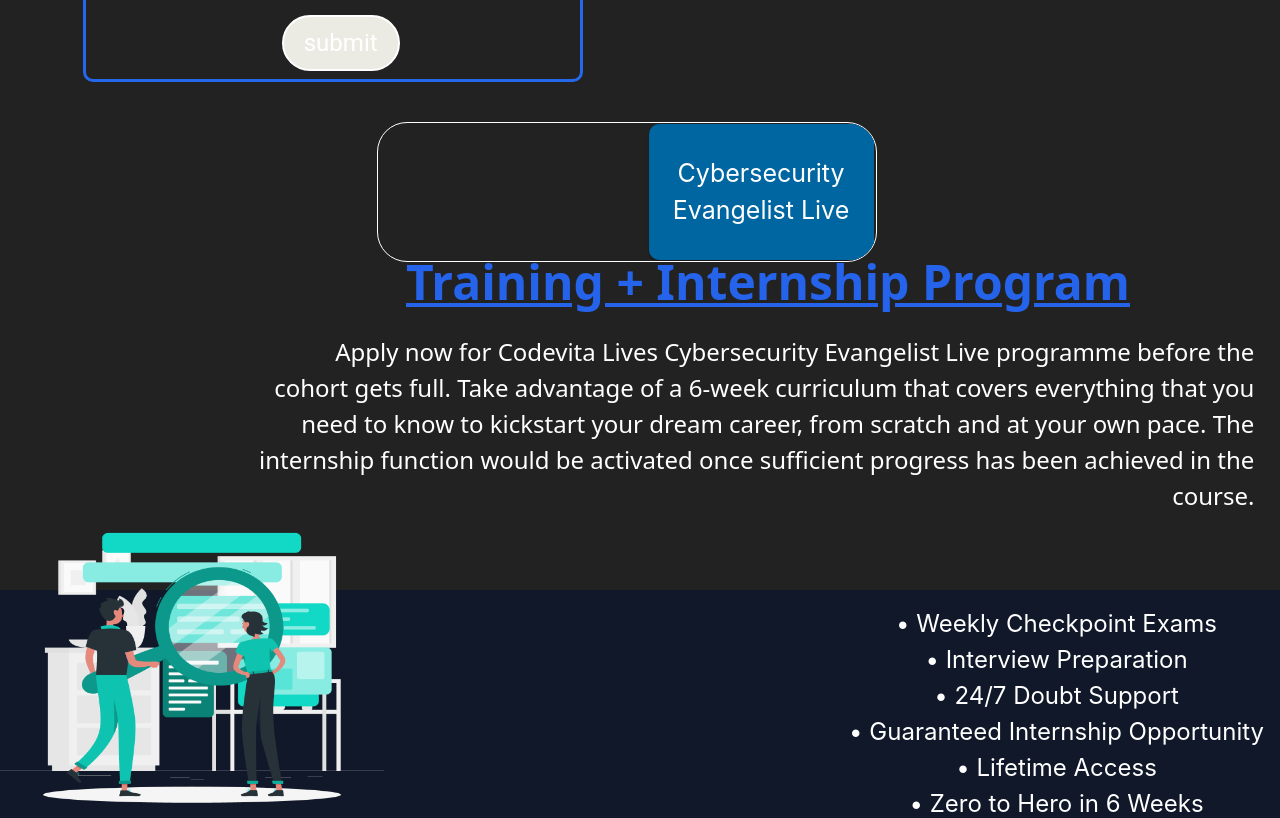
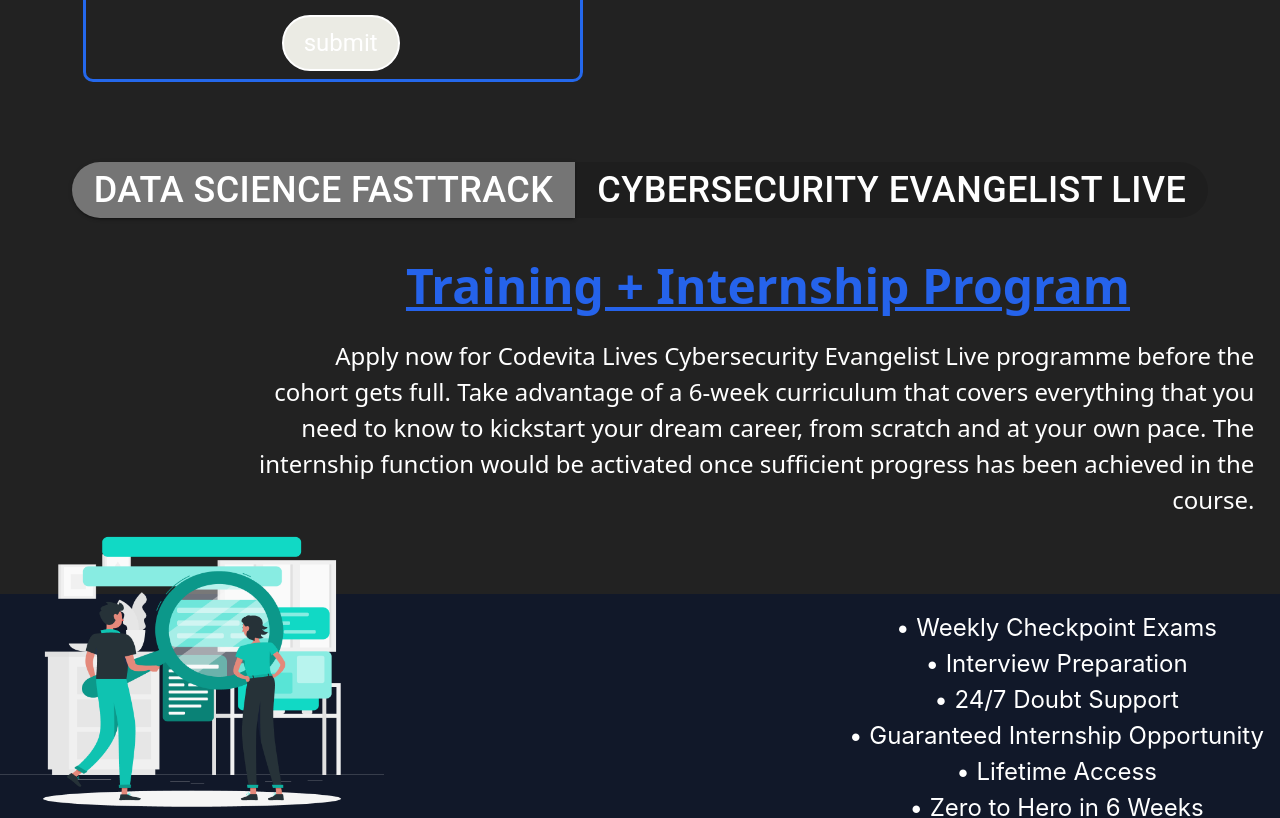
Before and after one commit to yiungyiung/codevita-competetion, a React (Create React App) app: page / in a window 1280 px wide. Shown: the part 2880-3698 px from the top of the page. Built offline with nearby package versions, Linux system fonts and the light colour scheme.

Commit message:
added buttons and thighs

```diff
--- a/src/components/CustomizedSwitches.js
+++ b/src/components/CustomizedSwitches.js
@@ -1,79 +1,7 @@
 import React, { useState } from "react";
-import { styled } from "@mui/material/styles";
-import FormGroup from "@mui/material/FormGroup";
-import FormControlLabel from "@mui/material/FormControlLabel";
-import Switch from "@mui/material/Switch";
+import Button from "@mui/material/Button";
 import IpProgram from "./internshipProg";
 import IProgram from "./intern+train";
-
-const MaterialUISwitch = styled(Switch)(({ theme }) => ({
-  width: 500,
-  height: 140,
-  padding: 7,
-  border: "1px solid white",
-  borderRadius: 30,
-  backgroundColor: "transparent",
-  "& .MuiSwitch-switchBase": {
-    margin: 1,
-    padding: 0,
-    transform: "translateX(0px)",
-    "&.Mui-checked": {
-      transform: "translateX(120%)",
-      "& .MuiSwitch-thumb:before": {
-        content: '"Cybersecurity Evangelist Live"',
-        position: "absolute",
-        display: "flex",
-        alignItems: "center",
-        justifyContent: "center",
-        width: "100%",
-        height: "100%",
-        left: 0,
-        top: 0,
-        fontSize: "25px",
-        background: "transparent",
-        textAlign: "center",
-      },
-      "& + .MuiSwitch-track": {
-        opacity: 1,
-        backgroundColor:
-          theme.palette.mode === "dark" ? "transparent" : "transparent",
-      },
-    },
-  },
-  "& .MuiSwitch-thumb": {
-    backgroundColor: theme.palette.mode === "dark" ? "#0066a1" : "#0066a1",
-    width: 225,
-    height: 136,
-    borderRadius: 10,
-    "&:before": {
-      content: '"Data Science FastTrack"',
-      position: "absolute",
-      display: "flex",
-      alignItems: "center",
-      justifyContent: "center",
-      width: "100%",
-      height: "100%",
-      left: 0,
-      top: 0,
-      color: "#fff",
-      fontSize: "25px",
-      background: "transparent",
-      textAlign: "center",
-    },
-  },
-  "& .MuiSwitch-track": {
-    opacity: 1,
-    backgroundColor:
-      theme.palette.mode === "dark" ? "transparent" : "transparent",
-    borderRadius: 20 / 2,
-  },
-}));
-
-const ToggleContainer = styled("div")({
-  marginTop: "40px",
-  marginBottom: "40px",
-  textAlign: "center",
-});
 
 function CustomizedSwitches() {
   const [switchState, setSwitchState] = useState(true); // Initialize the switch state
@@ -83,34 +11,46 @@
   };
 
   return (
-    <ToggleContainer>
-      <FormGroup>
-        <FormControlLabel
-          control={
-            <MaterialUISwitch
-              sx={{ m: "auto" }}
-              checked={switchState}
-              onChange={handleSwitchChange}
-            />
-          }
-          label=""
-        />
-      </FormGroup>{" "}
+    <div
+      style={{ textAlign: "center", marginTop: "5rem", marginBottom: "40px" }}
+    >
+      <Button
+        variant="contained"
+        disabled={!switchState}
+        onClick={() => setSwitchState(false)}
+        size="large"
+        sx={{
+          borderRadius: "2rem 0 0 2rem",
+          backgroundColor: !switchState ? "#0066A1" :"#757575" ,
+        }} // Add this line
+      >
+        <p className=" text-4xl text-white">Data Science FastTrack</p>
+      </Button>
+      <Button
+        variant="contained"
+        disabled={switchState}
+        onClick={() => setSwitchState(true)}
+        size="large"
+        sx={{
+          borderRadius: "0 2rem 2rem 0",
+          backgroundColor: switchState ? "#0066A1" : "#757575",
+        }} // Add this line
+      >
+        <p className=" text-4xl text-white">Cybersecurity Evangelist Live</p>
+      </Button>
       <div>
-        {" "}
         {switchState ? (
-          <div>
+          <div style={{ marginTop: "3rem" }}>
             <IProgram />
           </div>
         ) : (
-          <div>
+          <div style={{ marginTop: "3rem" }}>
             <IpProgram />
           </div>
-        )}{" "}
-      </div>{" "}
-    </ToggleContainer>
+        )}
+      </div>
+    </div>
   );
-  <br/>
 }
 
 export default CustomizedSwitches;
--- a/src/components/I+T_form.js
+++ b/src/components/I+T_form.js
@@ -1,11 +1,11 @@
 import React, { useState } from "react";
-import { Box, Grid, TextField, Typography } from "@mui/material";
+import { Box, Grid, TextField } from "@mui/material";
 import { DemoContainer } from "@mui/x-date-pickers/internals/demo";
 import { AdapterDayjs } from "@mui/x-date-pickers/AdapterDayjs";
 import { LocalizationProvider } from "@mui/x-date-pickers/LocalizationProvider";
 import { DatePicker } from "@mui/x-date-pickers/DatePicker";
+import { Typography } from "@mui/material";
 import { db } from "./firebase";
-
 export default function IT(props) {
   const [Name, setName] = useState("");
   const [Deg, setDeg] = useState("");
@@ -17,13 +17,12 @@
 
   const isFormValid = () => {
     return (
-      Name !== "" &&
-      Email !== "" &&
+      Name !== "" && Email !== "",
       Phone !== "" &&
-      Deg !== "" &&
-      Col !== "" &&
-      CurrSem !== "" &&
-      Datee !== null
+        Deg !== "" &&
+        Col !== "" &&
+        CurrSem !== "" &&
+        Datee !== null
     );
   };
 
@@ -42,7 +41,6 @@
       })
       .then(() => {
         alert("Success!");
-        window.location.href = props.link;
       })
       .catch((err) => {
         alert(err.message);
@@ -55,7 +53,6 @@
     setPhone("");
     setDatee(null);
   };
-
   return (
     <Grid item xs={6} sx={{ boxShadow: "0px 4px 8px rgba(0, 0, 0, 0.2)" }}>
       <Box
@@ -66,16 +63,6 @@
         noValidate
         autoComplete="off"
       >
-        {/* Heading and Introductory Text */}
-        <Typography variant="h4" gutterBottom style={{ color: "#2468ec" }}>
-          Ready to get started?
-        </Typography>
-        <Typography variant="body1" paragraph style={{ color: "#2468ec" }}>
-          Fill this form below and pay the enrollment fees to complete your
-          enrollment!
-        </Typography>
-
-        {/* Name */}
         <TextField
           value={Name}
           onChange={(e) => setName(e.target.value)}
@@ -86,7 +73,7 @@
             "& .MuiInputLabel-root": { color: "white" },
             "& .MuiOutlinedInput-root": {
               "& > fieldset": { borderColor: "white" },
-              width: "60%",
+              width: "60%", // Set width to 60%
             },
             "& .MuiOutlinedInput-root:hover": {
               "& > fieldset": {
@@ -100,7 +87,6 @@
           }}
         />
 
-        {/* College */}
         <TextField
           value={Col}
           onChange={(e) => setCol(e.target.value)}
@@ -110,7 +96,7 @@
             "& .MuiInputLabel-root": { color: "white" },
             "& .MuiOutlinedInput-root": {
               "& > fieldset": { borderColor: "white" },
-              width: "60%",
+              width: "60%", // Set width to 60%
             },
             "& .MuiOutlinedInput-root:hover": {
               "& > fieldset": {
@@ -123,8 +109,6 @@
             style: { color: "white" },
           }}
         />
-
-        {/* Degree */}
         <TextField
           value={Deg}
           onChange={(e) => setDeg(e.target.value)}
@@ -134,7 +118,7 @@
             "& .MuiInputLabel-root": { color: "white" },
             "& .MuiOutlinedInput-root": {
               "& > fieldset": { borderColor: "white" },
-              width: "60%",
+              width: "60%", // Set width to 60%
             },
             "& .MuiOutlinedInput-root:hover": {
               "& > fieldset": {
@@ -147,8 +131,6 @@
             style: { color: "white" },
           }}
         />
-
-        {/* Semester */}
         <TextField
           value={CurrSem}
           onChange={(e) => setCurrSem(e.target.value)}
@@ -177,7 +159,6 @@
           }}
         />
 
-        {/* Email */}
         <TextField
           value={Email}
           onChange={(e) => setEmail(e.target.value)}
@@ -187,7 +168,7 @@
             "& .MuiInputLabel-root": { color: "white" },
             "& .MuiOutlinedInput-root": {
               "& > fieldset": { borderColor: "white" },
-              width: "60%",
+              width: "60%", // Set width to 100%
             },
             "& .MuiOutlinedInput-root:hover": {
               "& > fieldset": {
@@ -200,8 +181,6 @@
             style: { color: "white" },
           }}
         />
-
-        {/* Phone Number */}
         <TextField
           value={Phone}
           onChange={(e) => setPhone(e.target.value)}
@@ -211,7 +190,7 @@
             "& .MuiInputLabel-root": { color: "white" },
             "& .MuiOutlinedInput-root": {
               "& > fieldset": { borderColor: "white" },
-              width: "60%",
+              width: "60%", // Set width to 100%
             },
             "& .MuiOutlinedInput-root:hover": {
               "& > fieldset": {
@@ -224,8 +203,6 @@
             style: { color: "white" },
           }}
         />
-
-        {/* Date Picker */}
         <LocalizationProvider dateAdapter={AdapterDayjs}>
           <DemoContainer components={["DatePicker"]}>
             <DatePicker
@@ -255,9 +232,6 @@
             />
           </DemoContainer>
         </LocalizationProvider>
-
-        {/* Submit Button */}
-
         <button
           disabled={!isFormValid()}
           onClick={handleSubmit}
@@ -270,7 +244,7 @@
             padding: "10px 20px",
           }}
         >
-          <Typography variant="h5">Submit</Typography>
+          <Typography variant="h5">submit</Typography>
         </button>
       </Box>
     </Grid>
--- a/src/components/intern+train.js
+++ b/src/components/intern+train.js
@@ -91,7 +91,7 @@
           </div>
         </div>
       </div>
-      <Box sx={{ display: "flex", width: "100vw", flexDirection: "flex-end" }}>
+      <Box sx={{ display: "flex", width: "100vw", flexDirection: "center" }}>
         <IT
           formname="Cybersecurity Evangelist"
           link="https://www.instamojo.com/@codevitalive/l2308e8fe6a5e4a2d9421d919c97e354a/"
```
